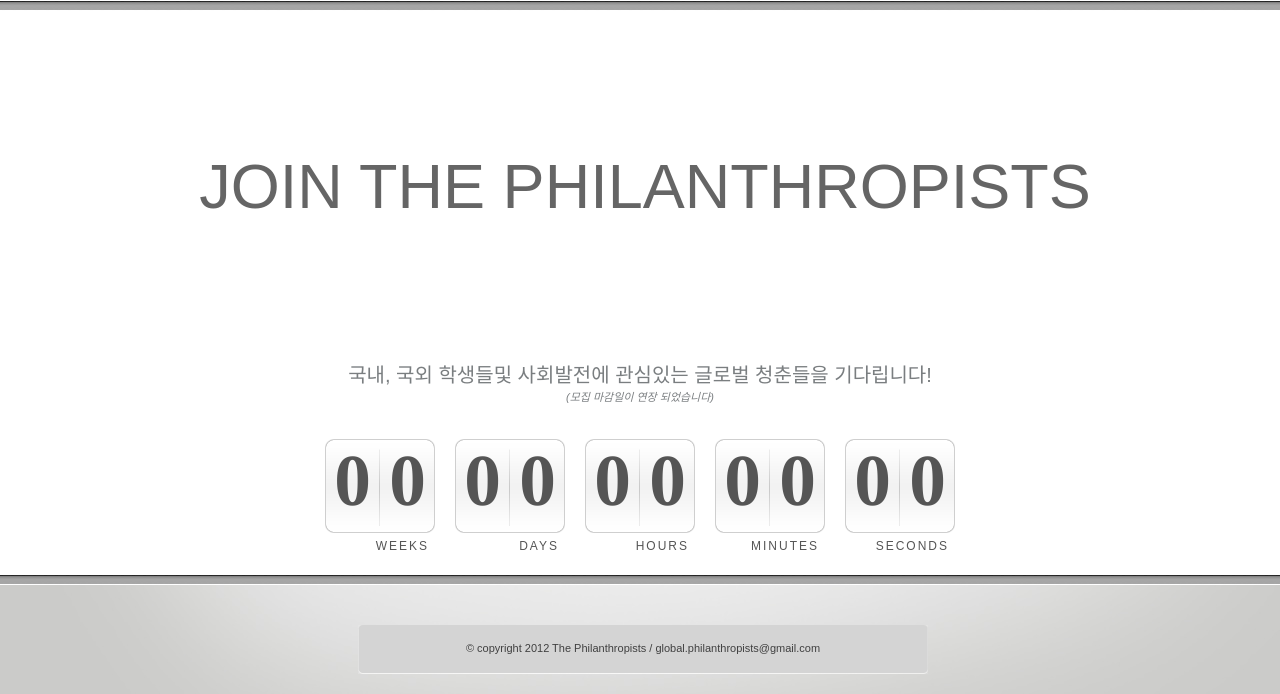
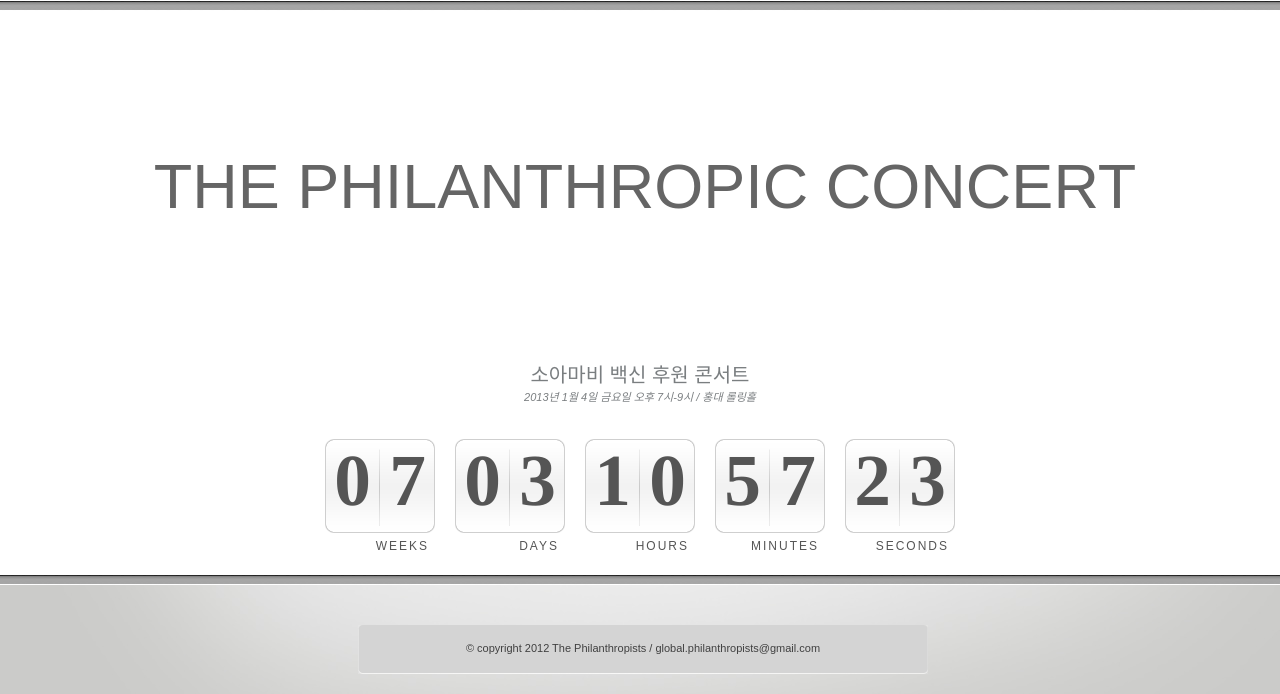
Before and after one commit to nackchoon/philanthropists, a PHP site: page / in a window 1280 px wide. Shown: the part 170-864 px from the top of the page. Run offline with PHP 8.4, Linux system fonts and the light colour scheme; some libraries are stand-ins or nearby versions; some web fonts are replaced.

Commit message:
concert home page

```diff
--- a/includes/index_countdown.php
+++ b/includes/index_countdown.php
@@ -37,12 +37,12 @@
   jQuery(document).ready(function() {
     $('#countdown_dashboard').countDown({
       targetDate: {
-        'day': 		11,
-        'month': 	11,
-        'year': 	2012,
-        'hour': 	23,
-        'min': 		59,
-        'sec': 		59
+        'day': 		4,
+        'month': 	1,
+        'year': 	2013,
+        'hour': 	19,
+        'min': 		00,
+        'sec': 		00
       }
     });
   });
--- a/index.php
+++ b/index.php
@@ -87,7 +87,7 @@
           <div class="front-text">
 
             <div class="front-title">
-              <a href="recruit.php">Join the Philanthropists</a>
+              <a href="#">The Philanthropic Concert</a>
             </div>
 
           </div>
@@ -95,8 +95,8 @@
 					<br />
 
 					<div class="front_comment text-center">
-					  국내, 국외 학생들및 사회발전에 관심있는 글로벌 청춘들을 기다립니다!<br />
-					  <small>(모집 마감일이 연장 되었습니다)</small>
+					  소아마비 백신 후원 콘서트<br />
+					  <small>2013년 1월 4일 금요일 오후 7시-9시 / 홍대 롤링홀</small>
 					</div>
 
 					<br /><br />
```
Also changed, not shown: 2 other files.
